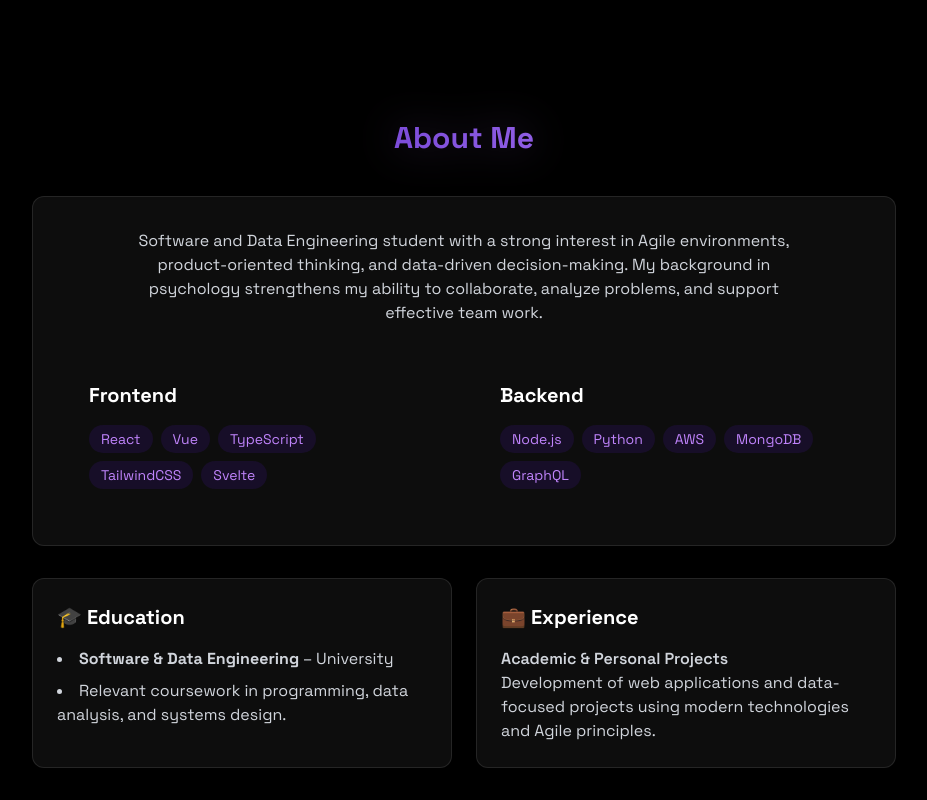
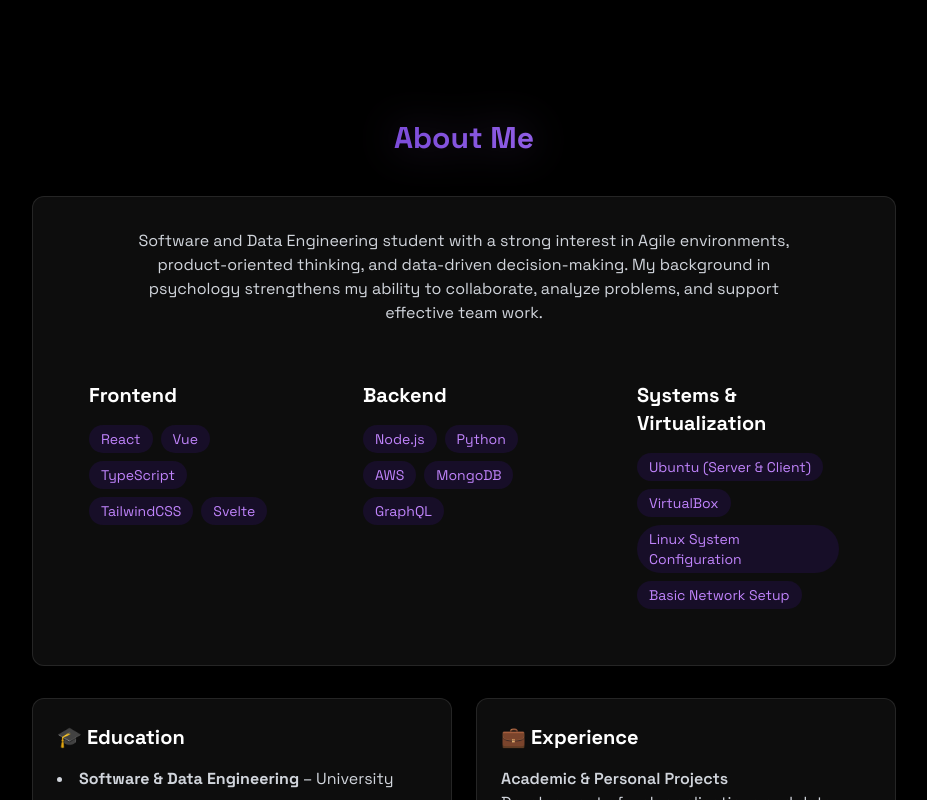
Before and after one commit to yennivanessa97/PersonalPortfolio, a React (Vite) app: page / in a window 1280 px wide. Shown: the part 760-1560 px from the top of the page, without its empty margins (176-1103 px from the left). Built offline with nearby package versions, Linux system fonts and the light colour scheme.

Commit message:
Add new skill: virtualization

```diff
--- a/src/components/LoadingScreen.jsx
+++ b/src/components/LoadingScreen.jsx
@@ -1,10 +1,8 @@
-
 import { useEffect, useState } from "react";
 
 export const LoadingScreen = ({ onComplete }) => {
-
-    const [text,setText] = useState("")
-    const fullText = "<Hello World/>"
+  const [text, setText] = useState("");
+  const fullText = "<Human-Centered Code/>";
 
   useEffect(() => {
     let index = 0;
@@ -14,32 +12,28 @@ export const LoadingScreen = ({ onComplete }) => {
 
       if (index > fullText.length) {
         clearInterval(interval);
-                setTimeout(() => {
-                    onComplete();
-                }, 1000)
+        setTimeout(onComplete, 1000);
       }
     }, 100);
 
     return () => clearInterval(interval);
-
   }, [onComplete]);
 
-    return ( <div className= "fixed inset-0 z-50 bg-black text-gray-100 flex flex-col items-center justify-center">
-
-        <div className= "mb-4 text-4xl font-mono font-bold">
-            {text} <span className="animate-blink ml-1">|</span>
+  return (
+    <div className="fixed inset-0 z-50 bg-black text-gray-100 flex items-center justify-center">
+      {/* Wrapper defines width */}
+      <div className="flex flex-col items-start">
+        {/* Text */}
+        <div className="mb-4 text-4xl font-mono font-bold whitespace-nowrap">
+          {text}
+          <span className="animate-blink ml-1">|</span>
         </div>
 
-        <div className="w-[200px] h-[2px] bg-gray-800 rounded relative overflow-hidden">
-            <div className="w-[40%] h-full bg-blue-500 shadow-[0_0_15px_#3b82f6] animate-loading-bar"></div>
-
+        {/* Loading line aligned to text width */}
+        <div className="h-[2px] w-full bg-gray-800 rounded relative overflow-hidden">
+          <div className="h-full w-[40%] bg-[#5315C0] shadow-[0_0_15px_#5315C0] animate-loading-bar" />
         </div>
-
-
-
-
-
       </div>
-
+    </div>
   );
-}
+};
--- a/src/components/sections/About.jsx
+++ b/src/components/sections/About.jsx
@@ -1,3 +1,5 @@
+import { RevealOnScroll } from "./RevealOnScroll";
+
 export const About = () => {
   const frontendSkills = [
     "React",
@@ -9,11 +11,19 @@ export const About = () => {
 
   const backendSkills = ["Node.js", "Python", "AWS", "MongoDB", "GraphQL"];
 
+  const systemsSkills = [
+  "Ubuntu (Server & Client)",
+  "VirtualBox",
+  "Linux System Configuration",
+  "Basic Network Setup",
+];
+
   return (
     <section
       id="about"
       className="min-h-screen flex items-center justify-center py-20"
     >
+      <RevealOnScroll>
       <div className="max-w-4xl mx-auto px-4">
         {/* Title */}
         <h2
@@ -37,7 +47,7 @@ export const About = () => {
           </p>
 
           {/* Skills */}
-          <div className="grid grid-cols-1 md:grid-cols-2 gap-6">
+          <div className="grid grid-cols-1 md:grid-cols-3 gap-6">
             {/* Frontend */}
             <div className="rounded-xl p-6 hover:-translate-y-1 transition-all">
               <h3 className="text-xl font-bold mb-4 text-white">
@@ -79,8 +89,32 @@ export const About = () => {
                 ))}
               </div>
             </div>
+            {/* Systems & Virtualization */}
+<div className="rounded-xl p-6 hover:-translate-y-1 transition-all">
+  <h3 className="text-xl font-bold mb-4 text-white">
+    Systems & Virtualization
+  </h3>
+  <div className="flex flex-wrap gap-2">
+    {systemsSkills.map((skill, key) => (
+      <span
+        key={key}
+        className="bg-[#5315C0]/15 text-[#C084FC]
+                   py-1 px-3 rounded-full text-sm
+                   hover:bg-[#5315C0]/30
+                   hover:shadow-[0_0_12px_rgba(192,132,252,0.35)]
+                   transition"
+      >
+        {skill}
+      </span>
+    ))}
+  </div>
+</div>
+
+
           </div>
         </div>
+
+
 
         {/* Bottom cards */}
         <div className="grid grid-cols-1 md:grid-cols-2 gap-6 mt-8">
@@ -123,6 +157,7 @@ export const About = () => {
           </div>
         </div>
       </div>
+      </RevealOnScroll>
     </section>
   );
 };
--- a/src/components/sections/Home.jsx
+++ b/src/components/sections/Home.jsx
@@ -1,4 +1,4 @@
-
+import { RevealOnScroll } from "./RevealOnScroll";
 
 export const Home = () => {
   return (
@@ -6,7 +6,7 @@ export const Home = () => {
       id="home"
       className="min-h-screen flex items-center justify-center relative"
     >
-
+      <RevealOnScroll>
       <div className="text-center z-10 px-4">
         {/* Headline */}
         <h1
@@ -49,7 +49,7 @@ Agile frameworks, product-oriented roles, and data-driven decision-making.
           </a>
         </div>
       </div>
-
+      </RevealOnScroll>
     </section>
   );
 };
--- a/src/components/sections/Projects.jsx
+++ b/src/components/sections/Projects.jsx
@@ -4,6 +4,7 @@ export const Projects = () => {
       id="projects"
       className="min-h-screen flex items-center justify-center py-20"
     >
+
       <div className="max-w-5xl mx-auto px-4">
         {/* Title */}
         <h2
@@ -85,6 +86,7 @@ export const Projects = () => {
           ))}
         </div>
       </div>
+
     </section>
   );
 };
--- a/src/components/sections/RevealOnScroll.jsx
+++ b/src/components/sections/RevealOnScroll.jsx
@@ -8,15 +8,18 @@ export const RevealOnScroll = ({ children }) => {
     ([entry]) => {
       if (entry.isIntersecting) {
         ref.current.classList.add("visible");
+        observer.unobserve(ref.current); // stop observing after reveal
       }
     },
-      { threshold: 0.2, rootMargin: "0px 0px -50px 0px" }
+    {
+      threshold: 0.15,
+    }
   );
 
   if (ref.current) observer.observe(ref.current);
 
   return () => observer.disconnect();
-  });
+}, []);
 
   return (
     <div ref={ref} className="reveal">
--- a/src/index.css
+++ b/src/index.css
@@ -37,14 +37,13 @@ html, body {
   }
 }
 
-.reveal{
+.reveal {
   opacity: 0;
-  transform: translateY(20px);
-  transition: opacity 0.7s ease, transform 0.7s ease
-
+  transform: translateY(30px);
+  transition: opacity 0.8s ease, transform 0.8s ease;
 }
 
-.reveal .visible{
+.reveal.visible {
   opacity: 1;
   transform: translateY(0);
 }
```
Lines whose indentation alone changed are shown as unchanged.
